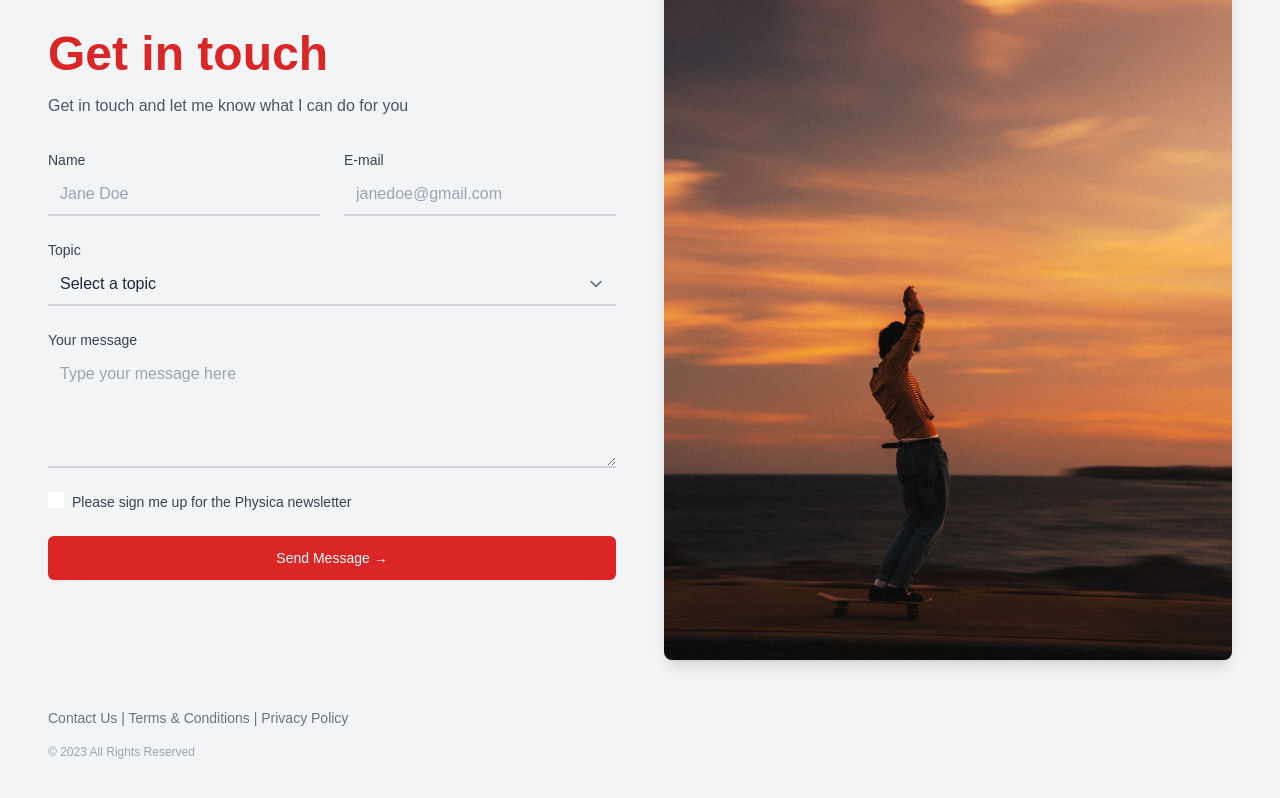
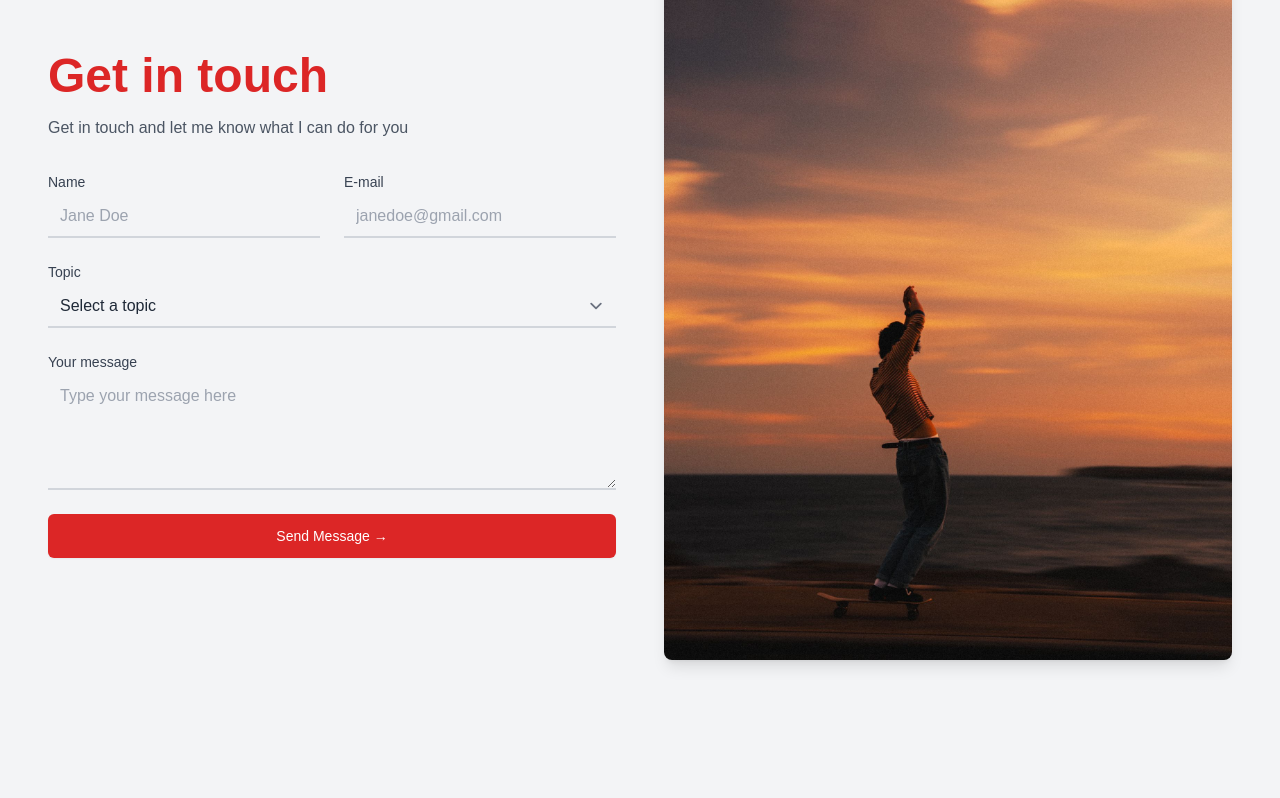
Before and after one commit to matthue-lee/portfolio, a Next.js app: page /contact in a window 1280 px wide. Shown: the part 202-1000 px from the top of the page. After the commit the page ends 926 px from the top, so only its background shows below. Built offline with nearby package versions, Linux system fonts and the light colour scheme.

Commit message:
removed uncessary info from contact

```diff
--- a/src/app/contact/page.tsx
+++ b/src/app/contact/page.tsx
@@ -149,7 +149,7 @@ export default function ContactPage() {
             </div>
 
             {/* Checkbox */}
-            <div className="flex items-start">
+            {/* <div className="flex items-start">
               <input
                 id="newsletter"
                 name="newsletter"
@@ -161,7 +161,7 @@ export default function ContactPage() {
               <label htmlFor="newsletter" className="ml-2 block text-sm text-gray-700">
                 Please sign me up for the Physica newsletter
               </label>
-            </div>
+            </div> */}
 
             {/* Submit Button */}
             <button
@@ -190,7 +190,7 @@ export default function ContactPage() {
       </div>
 
       {/* Footer Links */}
-      <div className="mt-12 text-center lg:text-left">
+      {/* <div className="mt-12 text-center lg:text-left">
         <p className="text-sm text-gray-500">
           <a href="/contact" className="hover:underline">
             Contact Us
@@ -205,7 +205,7 @@ export default function ContactPage() {
           </a>
         </p>
         <p className="mt-4 text-xs text-gray-400">© 2023 All Rights Reserved</p>
-      </div>
+      </div> */}
     </section>
   );
 }
```
